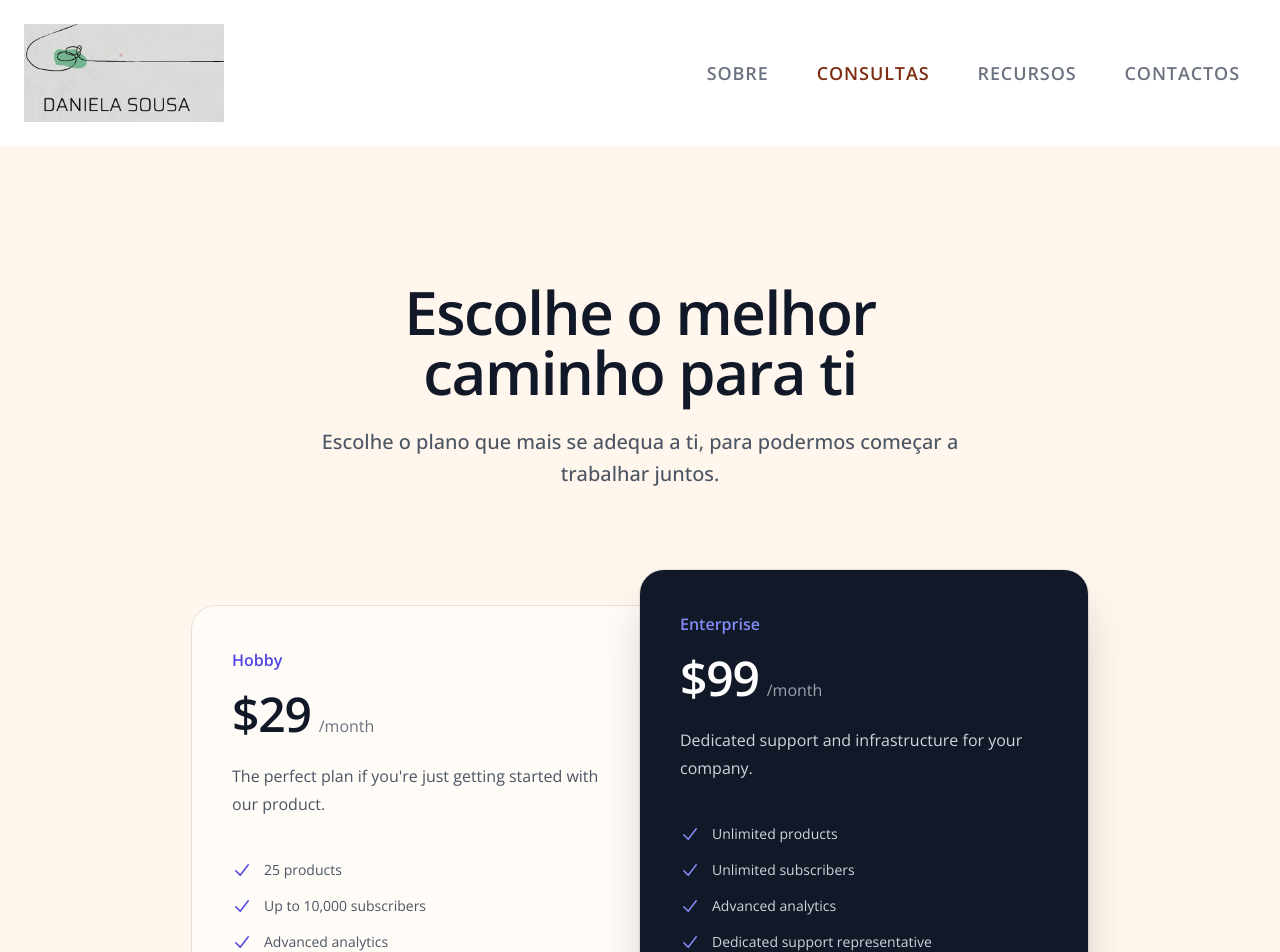
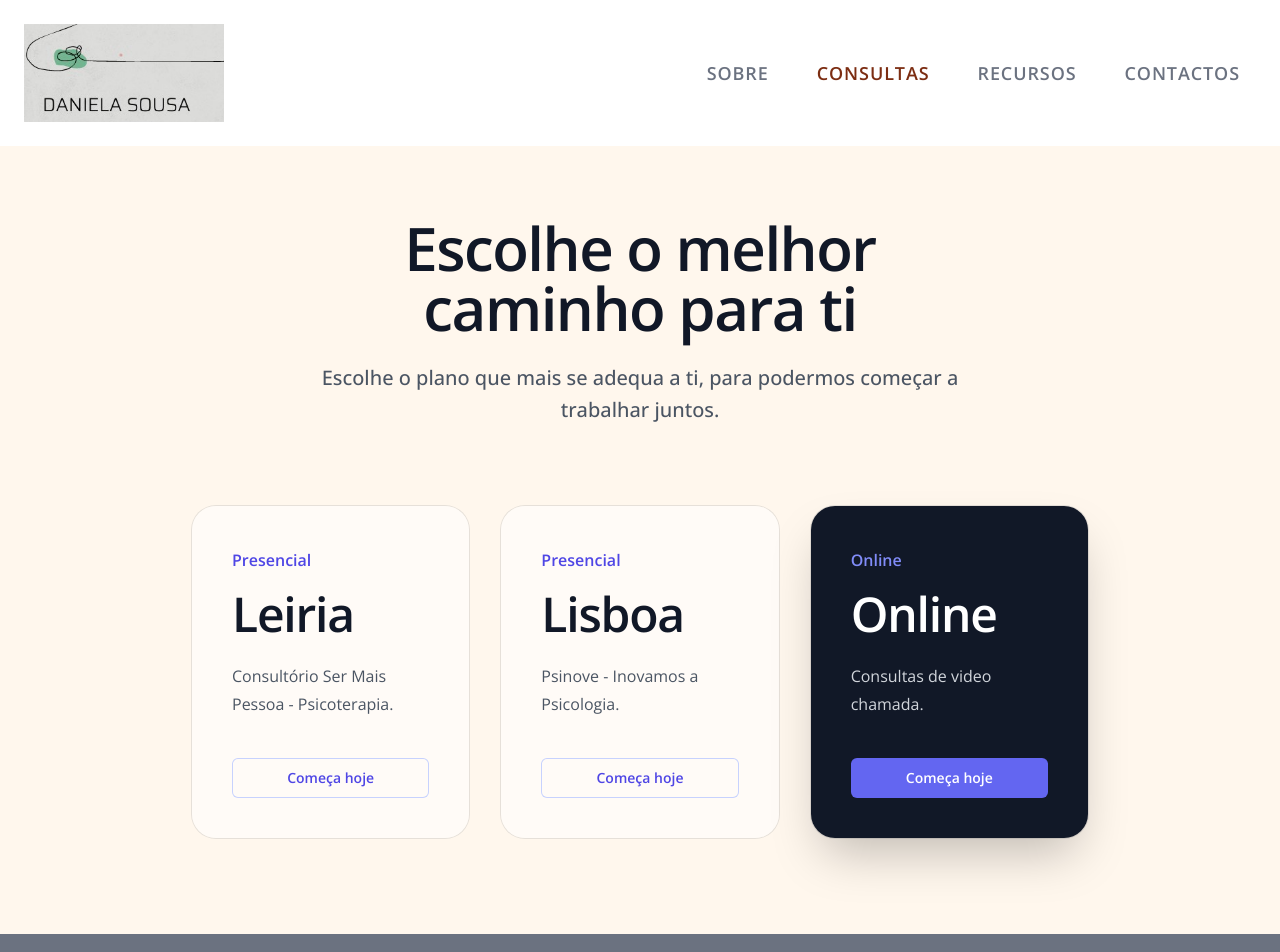
Before and after one commit to DeleteMind/site_psicologa, a Next.js app in the folder daniela-app/: page /consultas in a window 1280 px wide. Shown: the top 952 px of the page. Built offline with nearby package versions, Linux system fonts and the light colour scheme.

Commit message:
updated_PricingSection

```diff
--- a/daniela-app/components/PricingSection.tsx
+++ b/daniela-app/components/PricingSection.tsx
@@ -1,29 +1,38 @@
-import { CheckIcon } from '@heroicons/react/20/solid'
+
 
 const tiers = [
   {
-    name: 'Hobby',
-    id: 'tier-hobby',
+    name: 'Presencial',
+    id: 'choose-one',
     href: '#',
-    priceMonthly: '$29',
-    description: "The perfect plan if you're just getting started with our product.",
-    features: ['25 products', 'Up to 10,000 subscribers', 'Advanced analytics', '24-hour support response time'],
+    local: 'Leiria',
+    description: "Consultório Ser Mais Pessoa - Psicoterapia.",
+    // features: ['25 products', 'Up to 10,000 subscribers', 'Advanced analytics', '24-hour support response time'],
     featured: false,
   },
   {
-    name: 'Enterprise',
-    id: 'tier-enterprise',
+    name: 'Presencial',
+    id: 'choose-two',
     href: '#',
-    priceMonthly: '$99',
-    description: 'Dedicated support and infrastructure for your company.',
-    features: [
-      'Unlimited products',
-      'Unlimited subscribers',
-      'Advanced analytics',
-      'Dedicated support representative',
-      'Marketing automations',
-      'Custom integrations',
-    ],
+    local: 'Lisboa',
+    description: "Psinove - Inovamos a Psicologia.",
+    // features: ['25 products', 'Up to 10,000 subscribers', 'Advanced analytics', '24-hour support response time2'],
+    featured: false,
+  },
+  {
+    name: 'Online',
+    id: 'choose-three',
+    href: '#',
+    local: 'Online',
+    description: 'Consultas de video chamada.',
+    // features: [
+    //   'Unlimited products',
+    //   'Unlimited subscribers',
+    //   'Advanced analytics',
+    //   'Dedicated support representative',
+    //   'Marketing automations',
+    //   'Custom integrations',
+    // ],
     featured: true,
   },
 
@@ -35,18 +44,8 @@ function classNames(...classes: string[]) {
 
 export default function Example() {
   return (
-    <div className="relative isolate  px-6 py-24 sm:py-32 lg:px-8">
-      <div aria-hidden="true" className="absolute inset-x-0 -top-3 -z-10 transform-gpu overflow-hidden px-36 blur-3xl">
-        <div
-          style={{
-            clipPath:
-              'polygon(74.1% 44.1%, 100% 61.6%, 97.5% 26.9%, 85.5% 0.1%, 80.7% 2%, 72.5% 32.5%, 60.2% 62.4%, 52.4% 68.1%, 47.5% 58.3%, 45.2% 34.5%, 27.5% 76.7%, 0.1% 64.9%, 17.9% 100%, 27.6% 76.8%, 76.1% 97.7%, 74.1% 44.1%)',
-          }}
-          className="mx-auto aspect-1155/678 w-[72.1875rem] bg-linear-to-tr from-[#ff80b5] to-[#9089fc] opacity-30"
-        />
-      </div>
+    <main className="relative isolate  px-6 pt-16 pb-24 lg:px-8">
       <div className="mx-auto max-w-4xl text-center">
-
         <p className="mt-2 text-5xl font-semibold tracking-tight text-balance text-gray-900 sm:text-6xl">
           Escolhe o melhor caminho para ti
         </p>
@@ -54,7 +53,8 @@ export default function Example() {
       <p className="mx-auto mt-6 max-w-2xl text-center text-lg font-medium text-pretty text-gray-600 sm:text-xl/8">
         Escolhe o plano que mais se adequa a ti, para podermos começar a trabalhar juntos.
       </p>
-      <div className="mx-auto mt-16 grid max-w-lg grid-cols-1 items-center gap-y-6 sm:mt-20 sm:gap-y-0 lg:max-w-4xl lg:grid-cols-2">
+      {/* Boxes */}
+      <div className="mx-auto mt-16 sm:mt-20 max-w-lg lg:max-w-4xl grid grid-cols-1 lg:grid-cols-3 items-center gap-8">
         {tiers.map((tier, tierIdx) => (
           <div
             key={tier.id}
@@ -63,9 +63,9 @@ export default function Example() {
               tier.featured
                 ? ''
                 : tierIdx === 0
-                  ? 'rounded-t-3xl sm:rounded-b-none lg:rounded-tr-none lg:rounded-bl-3xl'
-                  : 'sm:rounded-t-none lg:rounded-tr-3xl lg:rounded-bl-none',
-              'rounded-3xl p-8 ring-1 ring-gray-900/10 sm:p-10',
+                  ? 'rounded-3xl'
+                  : 'rounded-3xl',
+                  'rounded-3xl p-8 ring-1 ring-gray-900/10 sm:p-10 grid-flow-row',
             )}
           >
             <h3
@@ -81,14 +81,13 @@ export default function Example() {
                   'text-5xl font-semibold tracking-tight',
                 )}
               >
-                {tier.priceMonthly}
+                {tier.local}
               </span>
-              <span className={classNames(tier.featured ? 'text-gray-400' : 'text-gray-500', 'text-base')}>/month</span>
             </p>
             <p className={classNames(tier.featured ? 'text-gray-300' : 'text-gray-600', 'mt-6 text-base/7')}>
               {tier.description}
             </p>
-            <ul
+            {/* <ul
               role="list"
               className={classNames(
                 tier.featured ? 'text-gray-300' : 'text-gray-600',
@@ -104,7 +103,7 @@ export default function Example() {
                   {feature}
                 </li>
               ))}
-            </ul>
+            </ul> */}
             <a
               href={tier.href}
               aria-describedby={tier.id}
@@ -115,11 +114,11 @@ export default function Example() {
                 'mt-8 block rounded-md px-3.5 py-2.5 text-center text-sm font-semibold focus-visible:outline-2 focus-visible:outline-offset-2 sm:mt-10',
               )}
             >
-              Get started today
+              Começa hoje
             </a>
           </div>
         ))}
       </div>
-    </div>
+    </main>
   )
 }
```
